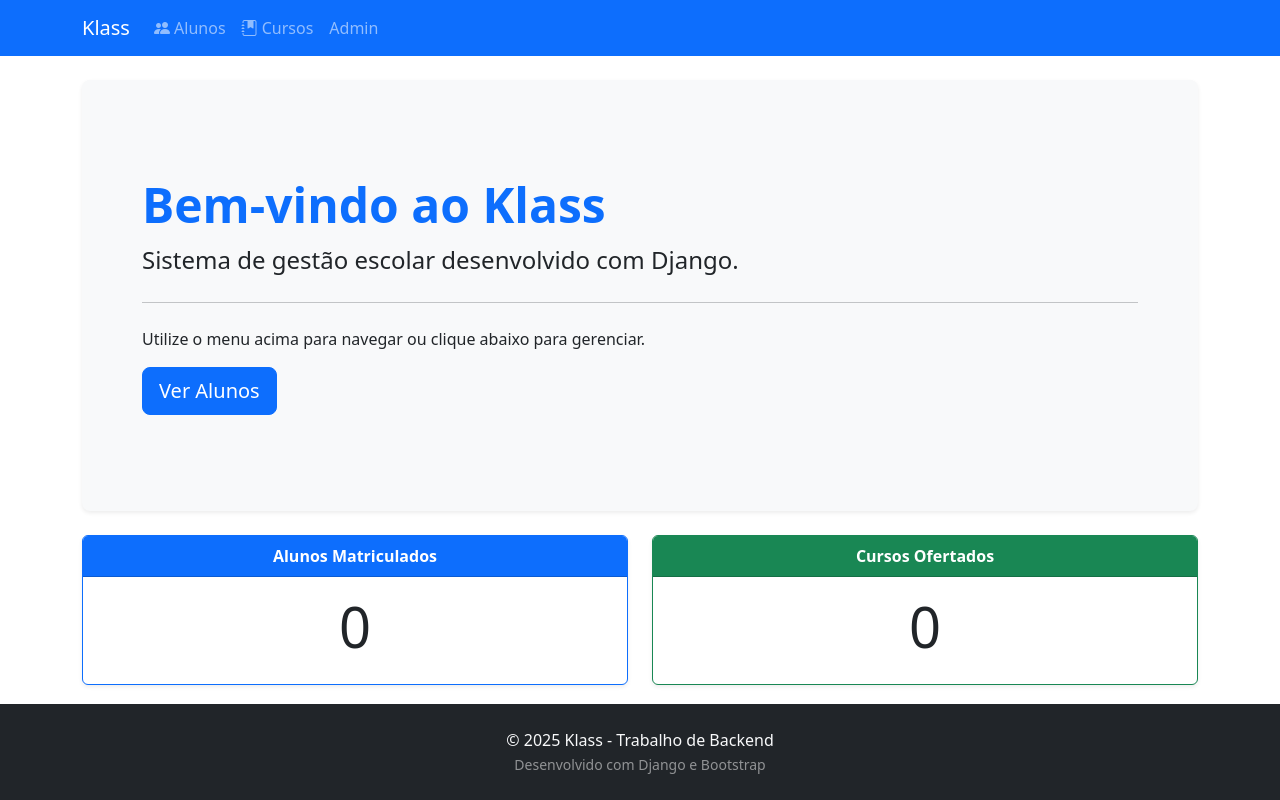
After one commit to Rubem-Alcantara/sistema-escolar-django, a Django app: page / in a window 1280 px wide. The commit adds this page. Run offline with Django 5.2, Linux system fonts and the light colour scheme; data that the repository does not hold is empty.

Commit message:
Implementação de estilização, tabelas e tela inicial com dashboard para contagem

```diff
--- /dev/null
+++ b/klass/templates/klass/base.html
@@ -0,0 +1,49 @@
+<!DOCTYPE html>
+<html lang="pt-br">
+<head>
+    <meta charset="UTF-8">
+    <meta name="viewport" content="width=device-width, initial-scale=1.0">
+    <title>Klass</title>
+    <link href="https://cdn.jsdelivr.net/npm/bootstrap@5.3.0/dist/css/bootstrap.min.css" rel="stylesheet">
+    <link rel="stylesheet" href="https://cdn.jsdelivr.net/npm/bootstrap-icons@1.11.3/font/bootstrap-icons.min.css">
+</head>
+
+<body class="d-flex flex-column min-vh-100">
+
+    <nav class="navbar navbar-expand-lg navbar-dark bg-primary">
+        <div class="container">
+            <a class="navbar-brand" href="{% url 'index' %}">Klass</a>
+            <button class="navbar-toggler" type="button" data-bs-toggle="collapse" data-bs-target="#navbarNav">
+                <span class="navbar-toggler-icon"></span>
+            </button>
+            <div class="collapse navbar-collapse" id="navbarNav">
+                <ul class="navbar-nav">
+                    <li class="nav-item">
+                        <a class="nav-link" href="{% url 'lista_alunos' %}"><i class="bi bi-people-fill"></i> Alunos</a>
+                    </li>
+                    <li class="nav-item">
+                        <a class="nav-link" href="{% url 'lista_cursos' %}"><i class="bi bi-journal-bookmark-fill"></i> Cursos</a>
+                    </li>
+                    <li class="nav-item">
+                        <a class="nav-link" href="/admin" target="_blank">Admin</a>
+                    </li>
+                </ul>
+            </div>
+        </div>
+    </nav>
+
+    <div class="container mt-4">
+        {% block content %}
+        {% endblock %}
+    </div>
+
+    <footer class="bg-dark text-light text-center py-4 mt-auto">
+        <div class="container">
+            <p class="mb-0">&copy; 2025 Klass - Trabalho de Backend</p>
+            <small class="text-white-50">Desenvolvido com Django e Bootstrap</small>
+        </div>
+    </footer>
+
+    <script src="https://cdn.jsdelivr.net/npm/bootstrap@5.3.0/dist/js/bootstrap.bundle.min.js"></script>
+</body>
+</html>
--- /dev/null
+++ b/klass/templates/klass/index.html
@@ -0,0 +1,33 @@
+{% extends 'klass/base.html' %}
+
+{% block content %}
+<div class="p-5 mb-4 bg-light rounded-3 shadow-sm">
+    <div class="container-fluid py-5">
+        <h1 class="display-5 fw-bold text-primary">Bem-vindo ao Klass</h1>
+        <p class="fs-4">Sistema de gestão escolar desenvolvido com Django.</p>
+        <hr class="my-4">
+        <p>Utilize o menu acima para navegar ou clique abaixo para gerenciar.</p>
+        <a class="btn btn-primary btn-lg" href="{% url 'lista_alunos' %}" role="button">Ver Alunos</a>
+    </div>
+</div>
+
+<div class="row">
+    <div class="col-md-6">
+        <div class="card text-center border-primary mb-3 shadow-sm">
+            <div class="card-header bg-primary text-white fw-bold">Alunos Matriculados</div>
+            <div class="card-body">
+                <h1 class="display-4">{{ total_alunos }}</h1>
+            </div>
+        </div>
+    </div>
+
+    <div class="col-md-6">
+        <div class="card text-center border-success mb-3 shadow-sm">
+            <div class="card-header bg-success text-white fw-bold">Cursos Ofertados</div>
+            <div class="card-body">
+                <h1 class="display-4">{{ total_cursos }}</h1>
+            </div>
+        </div>
+    </div>
+</div>
+{% endblock %}
--- a/klass/urls.py
+++ b/klass/urls.py
@@ -2,6 +2,9 @@ from django.urls import path
 from . import views
 
 urlpatterns = [
+
+    # Rota para a página inicial
+    path('', views.index, name='index'),
     # Chamando a função lista_alunos
     path('alunos/', views.lista_alunos, name='lista_alunos'),
     # Chamando a função lista_cursos
--- a/klass/views.py
+++ b/klass/views.py
@@ -1,5 +1,16 @@
 from django.shortcuts import render
 from .models import Aluno, Curso
+
+def index(request):
+    # Contando os registros no banco
+    total_alunos = Aluno.objects.count()
+    total_cursos = Curso.objects.count()
+
+    contexto = {
+        'total_alunos': total_alunos,
+        'total_cursos': total_cursos,
+    }
+    return render(request, 'klass/index.html', contexto)
 
 # Função para exibir a lista de alunos
 def lista_alunos(request):
```
Also changed, not shown: klass/admin.py (+17 -4 lines), klass/templates/klass/alunos.html (+27 -20 lines), klass/templates/klass/cursos.html (+19 -14 lines).
